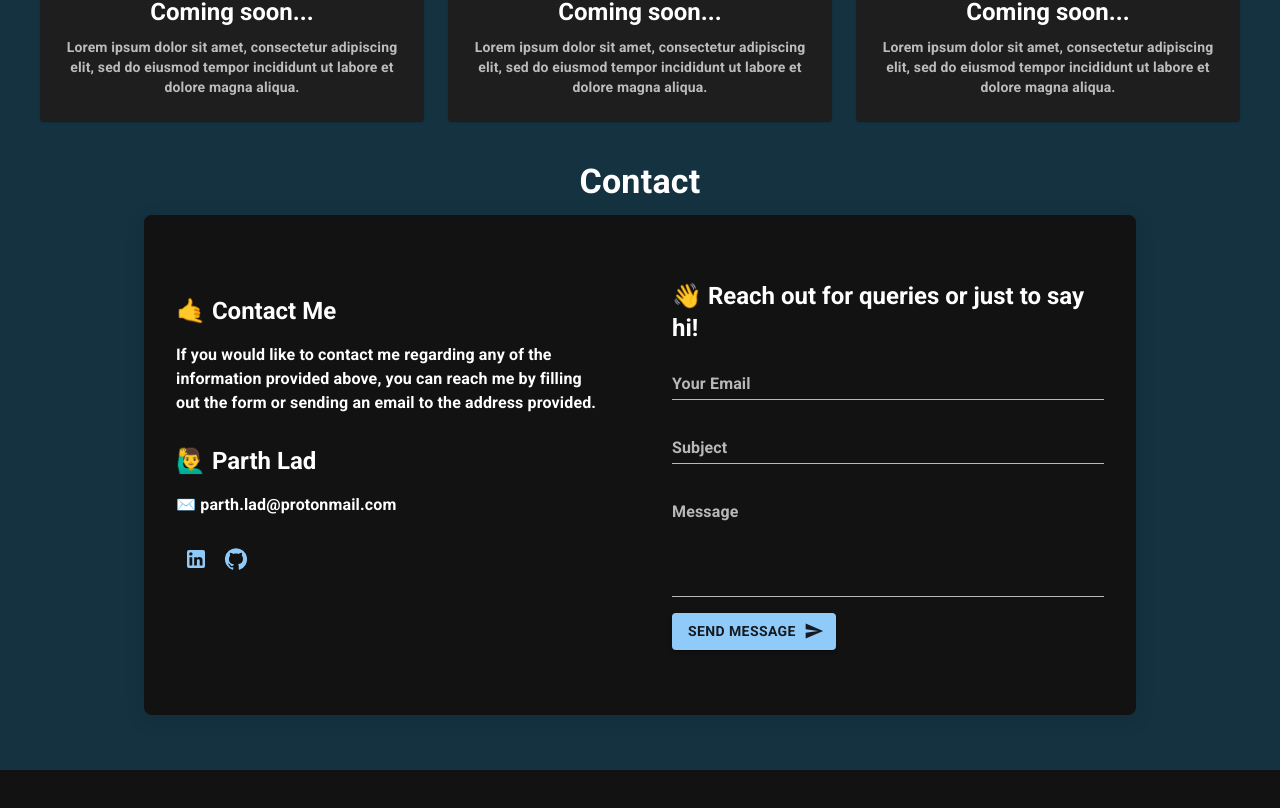
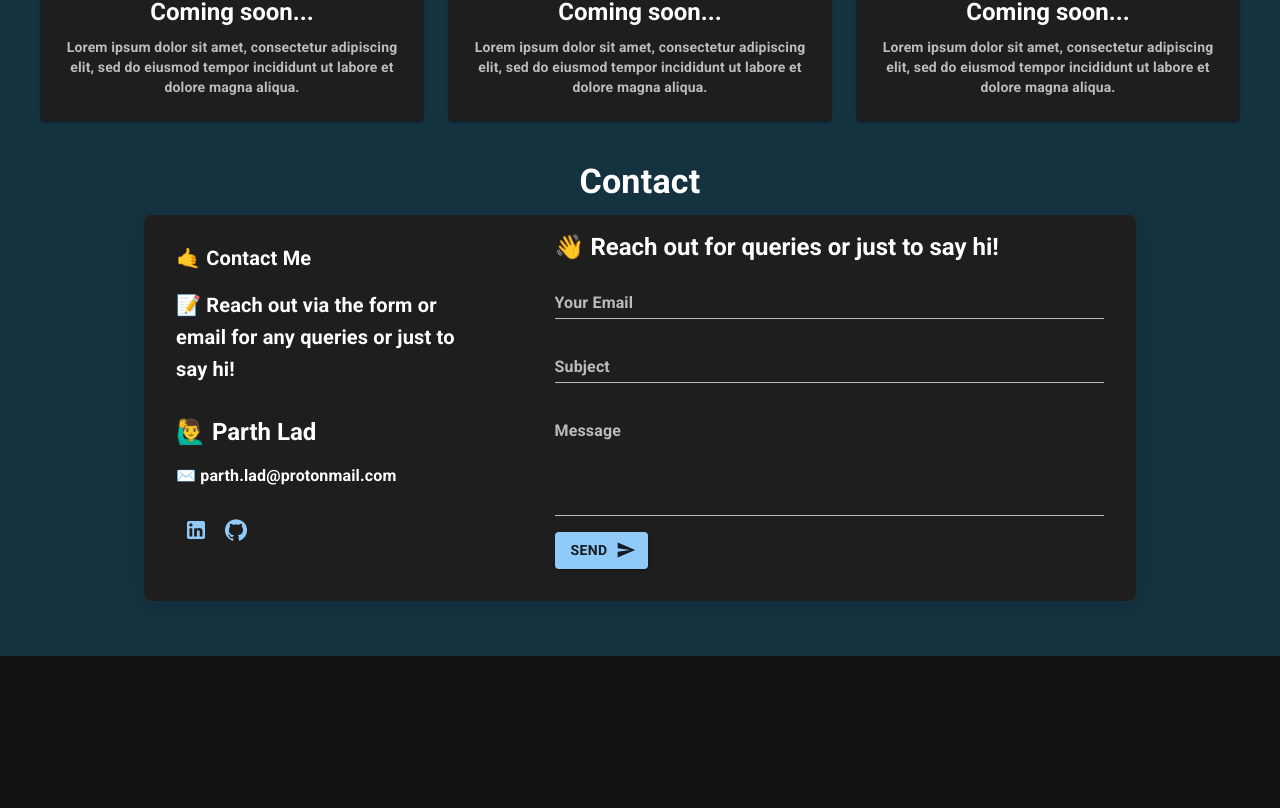
Before and after one commit to ParthKLad/web-portfolio, a React (Create React App) app: page / in a window 1280 px wide. Shown: the part 2321-3129 px from the top of the page. After the commit the page ends 3077 px from the top, so only its background shows below. Built offline with nearby package versions, Linux system fonts and the light colour scheme.

Commit message:
fixed forms

```diff
--- a/src/components/Contacts.js
+++ b/src/components/Contacts.js
@@ -1,10 +1,7 @@
 import React, { useState, useEffect } from 'react';
-import { Box, Typography, TextField, Button, styled, Paper, IconButton, useTheme, ThemeProvider, createTheme,Grow } from '@mui/material';
+import { Box, Typography, TextField, Button, styled, Paper, IconButton, useTheme, ThemeProvider, createTheme, Grow } from '@mui/material';
 import { Send, LinkedIn, GitHub } from '@mui/icons-material';
 
-
-
-// Create a theme instance
 const theme = createTheme({
   palette: {
     primary: {
@@ -24,41 +21,43 @@ const theme = createTheme({
   },
 });
 
-const StyledPaper = styled(Paper)({
+const StyledPaper = styled(Paper)(({ theme }) => ({
   display: 'flex',
-  flexDirection: 'row',
+  flexDirection: 'row', // Default to row for larger screens
   borderRadius: '8px',
   overflow: 'hidden',
   boxShadow: '0 4px 20px 0 rgba(0,0,0,0.12)',
   position: 'relative',
-  width: '80%', // Adjusted to be less wide
-  height: '500px', // Set a specific height to make it taller
-  left: '10%', // Move it to the right relative to its current position
+  width: '80%', // Default width for larger screens
+  height: 'auto',
+  marginLeft: 'auto',
+  marginRight: 'auto',
+  '@media (max-width:600px)': {
+    flexDirection: 'column', // Switch to column layout for screens smaller than 600px
+    width: '100%', // Full width for smaller screens
+  },
+}));
 
-  '&::before': {
-    content: '""',
-    position: 'absolute',
-    top: 0,
-    left: 0,
-    right: 0,
-    bottom: 0,
-    backdropFilter: 'blur(10px)',
-    zIndex: -1,
-  },
-});
-
-
-// Modify StyledSection for left alignment of text
-const StyledSection = styled(Box)(({ theme, alignTop }) => ({
-  flex: 1,
-  padding: alignTop ? '16px 32px 32px' : '32px',
+const StyledSection = styled(Box)(({ theme }) => ({
+  padding: '16px 32px 32px',
   display: 'flex',
   flexDirection: 'column',
-  justifyContent: alignTop ? 'flex-start' : 'center',
-  alignItems: 'flex-start', // Change this to left align the text
+  justifyContent: 'center',
+  alignItems: 'flex-start',
   zIndex: 1,
-  background: `linear-gradient(to right, ${theme.palette.background.paper}, ${theme.palette.background.default})`,
-  color: theme.palette.text.primary,
+  '@media (max-width:600px)': {
+    width: '100%', // Full width for smaller screens
+    '&:first-child': {
+      marginBottom: '16px', // Add some space between the sections on mobile
+    },
+  },
+  // Adjust widths specifically for larger screens if needed
+  ':first-of-type': {
+    width: '60%', // Contact info section width on larger screens
+  },
+  ':last-child': {
+    width: '40%', // Form section width on larger screens
+  },
 }));
 
 const CustomTextField = styled(TextField)(({ theme }) => ({
@@ -98,9 +97,10 @@ const SocialIconsRow = styled(Box)({
 const ContactInfoItem = styled(Box)({
   display: 'flex',
   alignItems: 'center',
-  gap: '8px', // Space between the icon and text
-  marginBottom: '8px', // Space between the contact items
+  gap: '8px',
+  marginBottom: '8px',
 });
+
 
 
 const ContactForm = () => {
@@ -118,19 +118,20 @@ const ContactForm = () => {
           <Typography variant="h4" gutterBottom style={{ textAlign: 'center' }}>
             Contact
           </Typography>
-          <StyledPaper style={{ justifyContent: 'space-between' }}>
-            <StyledSection alignTop style={{ width: '60%' }}>
+          <StyledPaper>
+            <StyledSection alignTop>
               <ContactInfoItem>
-                <Typography variant="h5" gutterBottom>
-                  <br></br>
-                  <br></br>
+                <Typography variant="h6" marginTop={-5} gutterBottom>
+                <br></br>
                   🤙 Contact Me
                 </Typography>
+                <br></br>
               </ContactInfoItem>
-              <Typography variant="body1" gutterBottom> {/* 'h7' does not exist in MUI Typography variants */}
-                If you would like to contact me regarding any of the information provided above, you can reach me by filling out the form or sending an email to the address provided.
-              </Typography>
-              <br />
+              <Typography variant="h6" gutterBottom style={{ width: '100%' }}>
+            📝 Reach out via the form or email for any queries or just to say hi!
+          </Typography>
+
+              <br></br>
               <ContactInfoItem>
                 <Typography variant="h5" gutterBottom>
                   🙋‍♂️ Parth Lad
@@ -144,6 +145,7 @@ const ContactForm = () => {
               <SocialIconsRow>
                 <IconButton
                   href="https://www.linkedin.com/in/parthlad01"
+
                   target="_blank"
                   rel="noopener"
                   sx={{
@@ -170,7 +172,7 @@ const ContactForm = () => {
                 </IconButton>
               </SocialIconsRow>
             </StyledSection>
-            <StyledSection style={{ width: '40%', textAlign: 'left' }}>
+            <StyledSection style={{ width: '100%', textAlign: 'left' }}>
               <Typography variant="h5" gutterBottom>
                 👋 Reach out for queries or just to say hi!
               </Typography>
@@ -178,7 +180,7 @@ const ContactForm = () => {
               <CustomTextField fullWidth label="Subject" variant="standard" />
               <CustomTextField fullWidth label="Message" variant="standard" multiline rows={4} />
               <CustomButton variant="contained" endIcon={<Send />}>
-                Send Message
+                Send
               </CustomButton>
             </StyledSection>
           </StyledPaper>
--- a/src/style.css
+++ b/src/style.css
@@ -50,7 +50,7 @@ body {
     background: #070202;
 }
 ::-webkit-scrollbar-thumb {
-    background-color: #fafafa;
+    background-color: #0fe3eb;
   border-radius: 10px;
 }
 
```
